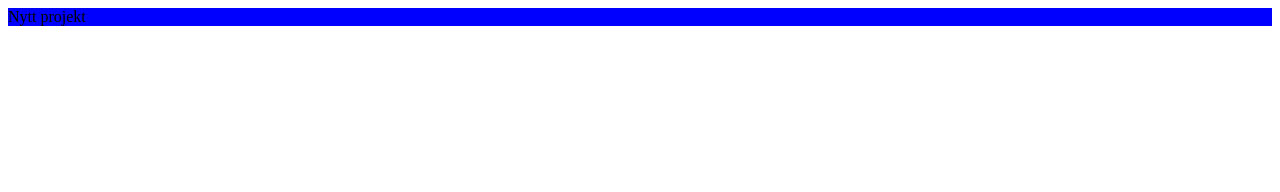
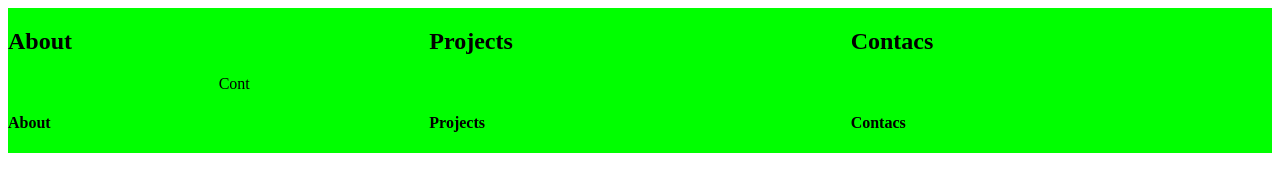
Before and after one commit to olafaxe/olafaxe.github.io, a plain HTML site: page index.html in a window 1280 px wide. Drawn offline with Linux system fonts and the light colour scheme.

Commit message:
leker med grid

```diff
--- a/index.html
+++ b/index.html
@@ -9,7 +9,25 @@
     <title>Projekt</title>
   </head>
   <body>
-    <div class="test">Nytt projekt</div>
+    <div class="container">
+      <div class="header">
+        <div class="navbar-content">
+          <h2>About</h2>
+          <h2>Projects</h2>
+          <h2>Contacs</h2>
+        </div>
+      </div>
+
+      <div class="content">Cont</div>
+
+      <div class="footer">
+        <div class="footer-content">
+          <h4>About</h4>
+          <h4>Projects</h4>
+          <h4>Contacs</h4>
+        </div>
+      </div>
+    </div>
   </body>
 </html>
 
--- a/style.css
+++ b/style.css
@@ -1,3 +1,44 @@
-.test {
-  background-color: blue;
+.container {
+  display: grid;
+  grid-template-columns: repeat(6, 1fr);
+  grid-template-rows: auto;
+  grid-template-areas:
+    "header header header header header header"
+    ". main main main main ."
+    "footer footer footer footer footer footer";
+  background-color: #00ff00;
 }
+
+.header {
+  grid-area: header;
+}
+
+.content {
+  grid-area: main;
+}
+
+.footer {
+  grid-area: footer;
+}
+
+.navbar-content {
+  display: flex;
+}
+.navbar-content h2 {
+  flex: 1;
+}
+.footer-content {
+  display: flex;
+}
+.footer-content h4 {
+  flex: 1;
+}
+/* .container {
+  display: grid;
+  grid-template-columns: 50px 50px 50px 50px;
+  grid-template-rows: auto;
+  grid-template-areas:
+    "header header header header"
+    "main main . sidebar"
+    "footer footer footer footer";
+} */
```
